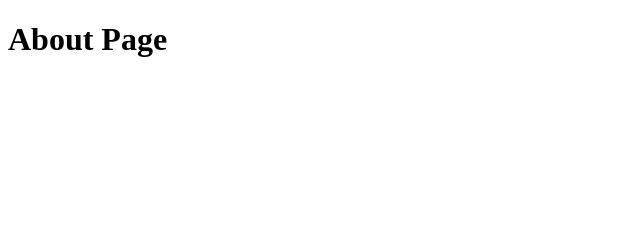
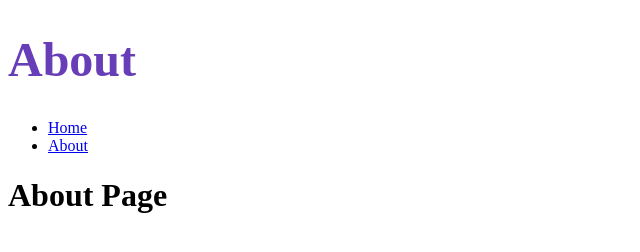
Before and after one commit to geoangelotti/gatsby_demo, a Gatsby site: page /about in a window 1280 px wide. Shown: the whole page, without its empty margins (0-640 px from the left). Built offline with nearby package versions, Linux system fonts and the light colour scheme; Gatsby itself is replaced by a stand-in of ours.

Commit message:
add layout

```diff
--- /dev/null
+++ b/src/components/layout.js
@@ -0,0 +1,24 @@
+import React from 'react';
+import { Link } from 'gatsby'
+import { title, navBar } from '../css/layout.module.css'
+
+const Layout = ({children, pageTitle}) => {
+	return (
+		<main>
+			<h1 className={title}>{pageTitle}</h1>
+			<nav>
+				<ul>
+					<li className={navBar}>
+						<Link to='/'>Home</Link>
+					</li>
+					<li className={navBar}>
+						<Link to='/about'>About</Link>
+					</li>
+				</ul>
+			</nav>
+			{children}
+		</main>
+	);
+};
+
+export default Layout;
--- /dev/null
+++ b/src/css/layout.module.css
@@ -0,0 +1,8 @@
+.title {
+  color: rgb(104, 61, 184);
+  font-size: 3rem;
+}
+
+.nav-bar {
+  padding-right: 2rem;
+}
--- a/src/pages/about.js
+++ b/src/pages/about.js
@@ -1,7 +1,12 @@
 import React from "react";
+import Layout from '../components/layout'
 
 const About = () => {
-	return <h1>About Page</h1>;
+	return (
+		<Layout pageTitle='About'>
+			<h1>About Page</h1>
+		</Layout>
+	);
 };
 
 export default About;
```
Also changed, not shown: src/pages/index.js (+3 -7 lines).
